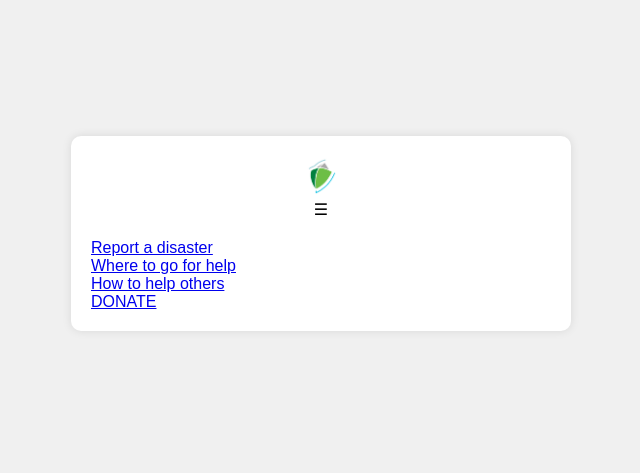
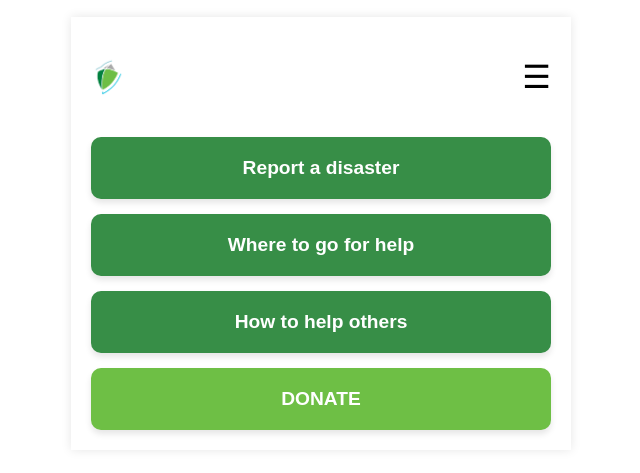
Before and after one commit to NBEKTAS/app, a plain HTML site: page index.html in a window 1280 px wide. Shown: the part 167-640 px from the top of the page, without its empty margins (319-959 px from the left). Drawn offline with Linux system fonts and the light colour scheme.

Commit message:
Update prop.css

```diff
--- a/prop.css
+++ b/prop.css
@@ -1,6 +1,6 @@
 /* General Body and Container Styles */
 body {
-    background-color: #f0f0f0;
+    background-color: white;
     font-family: Arial, sans-serif;
     display: flex;
     justify-content: center;
@@ -14,15 +14,16 @@ body {
     max-width: 500px;
     background-color: white;
     box-shadow: 0 0 10px rgba(0, 0, 0, 0.1);
-    border-radius: 10px;
     padding: 20px;
     box-sizing: border-box;
 }
 
 /* Header */
 .app-header {
-    text-align: center;
-    margin-bottom: 20px;
+    display: flex;
+    justify-content: space-between;
+    align-items: center;
+    padding: 20px 0;
 }
 
 .logo {
@@ -30,64 +31,49 @@ body {
     width: auto;
 }
 
-/* Learning Section */
-.learning-section {
-    padding: 10px 0;
-    border-bottom: 2px solid #008240;
-    margin-bottom: 20px;
+.menu-icon {
+    font-size: 2em;
+    cursor: pointer;
 }
 
-.learning-text {
-    font-weight: bold;
-    font-size: 1.2em;
-    margin: 0;
+/* Main Content and Buttons */
+.main-content {
+    display: flex;
+    flex-direction: column;
+    gap: 15px;
+    padding-top: 20px;
 }
 
-/* Map Box */
-.map-box, .alerts-box, .ask-box {
-    border-radius: 10px;
-    padding: 20px;
-    margin-bottom: 15px;
-    box-shadow: 0 4px 6px rgba(0, 0, 0, 0.1);
-    text-align: center;
-    color: white;
+a {
+    text-decoration: none;
+    color: inherit;
+    display: block;
 }
 
-.map-box {
-    background-color: #008240; /* Primary green */
+.button-item {
+    border-radius: 10px;
+    text-align: center;
+    padding: 20px;
+    box-shadow: 0 4px 6px rgba(0, 0, 0, 0.1);
 }
 
-.box-title {
-    font-weight: bold;
-    font-size: 1.2em;
-    margin: 0;
+.button-dark {
+    background-color: #378e47; /* Darker green */
 }
 
-.map-icon {
-    width: 60px;
-    margin-top: 15px;
+.donate-button {
+    border-radius: 10px;
+    text-align: center;
+    padding: 20px;
+    box-shadow: 0 4px 6px rgba(0, 0, 0, 0.1);
 }
 
-/* Alerts Box */
-.alerts-box {
-    background-color: #008240; /* Primary green */
-    display: flex;
-    align-items: center;
-    justify-content: center;
+.button-light {
+    background-color: #6ebf45; /* Lighter green */
 }
 
-.alerts-icon {
-    width: 40px;
-    margin-right: 10px;
+.button-text {
+    color: white;
+    font-size: 1.2em;
+    font-weight: bold;
 }
-
-/* Ask Box */
-.ask-box {
-    background-color: #008240; /* Primary green */
-}
-
-.ask-text {
-    font-weight: bold;
-    font-size: 1.2em;
-    margin: 0;
-}
```
